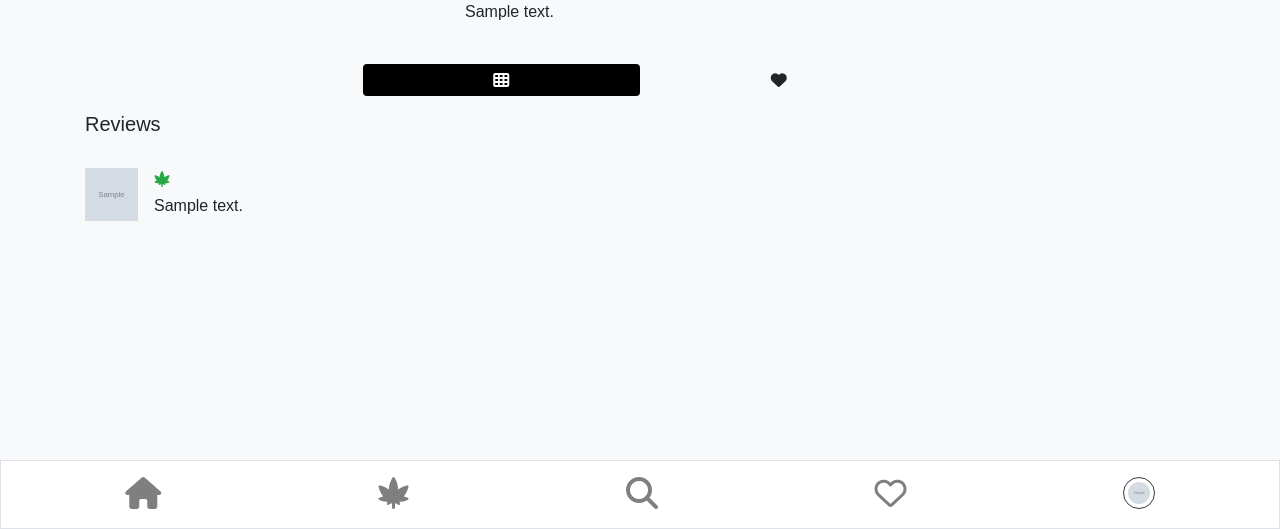
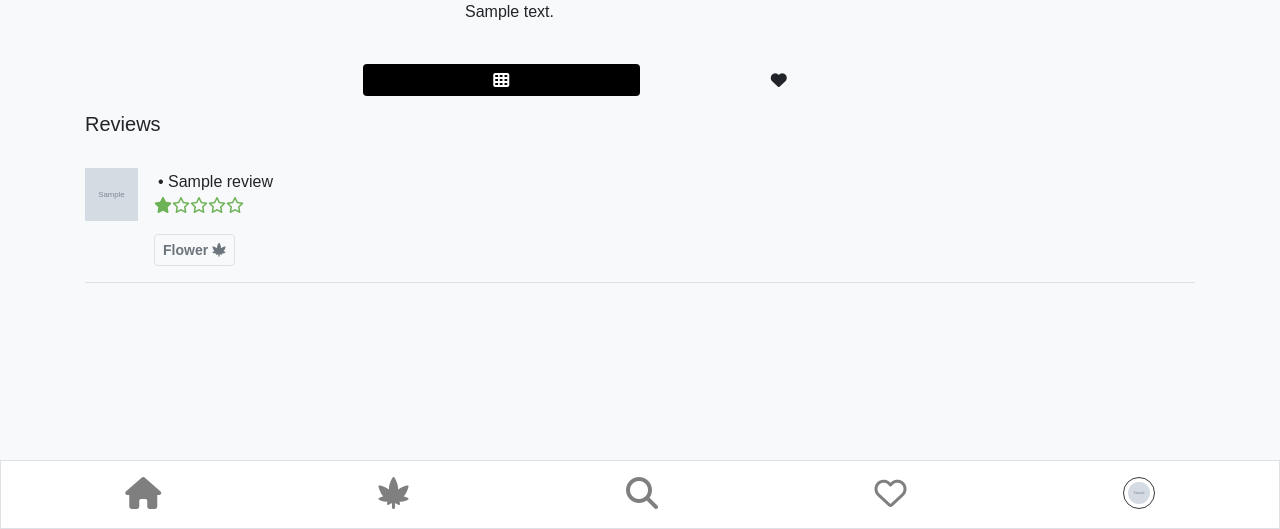
Before and after one commit to areeves9/canvas, a Django app: page /accounts/profile/ in a window 1280 px wide. Shown: the part 271-800 px from the top of the page. Run offline with Django 3.2, Linux system fonts and the light colour scheme; a user stored in the database is signed in; tables that the repository leaves empty hold one stand-in row (values such as "Sample post"); grey boxes marked "Sample" are stand-in pictures; data that the repository does not hold is empty; parts of the project's set-up code (start-up, migrations or seed data) failed here and were passed over; some libraries are stand-ins or nearby versions.

Commit message:
profile template

```diff
--- a/reviews/templates/reviews/reviews.html
+++ b/reviews/templates/reviews/reviews.html
@@ -17,11 +17,10 @@
 {% block domready %}
 
 $('#reviewList').click(function(e){
-  e.preventDefault();
-  const anchor = e.target.parentElement;
 
   if (e.target.parentElement.className == 'review-like') {
-    console.log('hello3')
+    e.preventDefault();
+    const anchor = e.target.parentElement;
     $.post('{% url "reviews:review_like" %}',
     {
       id: $(anchor).data('id'),
--- a/templates/partials/accounts/profile_user_favorites.html
+++ b/templates/partials/accounts/profile_user_favorites.html
@@ -8,7 +8,7 @@
         {% for strain in user.strains_liked.all %}
         <div id="pills-home" role="tabpanel" aria-labelledby="pills-home-tab"
         class="tab-pane fade show active">
-            <div class="card m-1">
+            <div class="card m-1 border-0 bg-light shadow-sm">
                 <a href="{{ strain.get_absolute_url }}">
                     {% if strain.photo_url %}
                     <img class="card-img-top" src="{{ strain.photo_url }}" style="object-fit: cover; height: 325px; width: 325px;" alt="Card image cap">
@@ -17,19 +17,9 @@
                     {% endif %}
                 </a>
                 <div class="card-body">
-
-                    <span class="float-right"><i class="fas fa-heart text-success"></i> {{ strain.users_like.all.count }}</span>
-                    <h5 class="card-title">
-                        <a href="{% url 'reviews:strain_detail' strain.id %}">{{ strain }}</a>
+                    <h5 class="card-title text-dark text-center">
+                        <a class="text-decoration-none text-dark" href="{% url 'reviews:strain_detail' strain.id %}">{{ strain }}</a>
                     </h5>
-
-                    {% if strain.user_review.count > 0 %}
-                    <p class="card-text">{{ strain.get_average_rating|floatformat:1 }} <i class="text-success fas fa-star"></i>
-                        • {{ strain.user_review.count }} review{{ strain.user_review|pluralize:'s' }}
-                    </p>
-                    {% else %}
-                    <p class="card-text">No reviews yet.</p>
-                    {% endif %}
                 </div> <!--/.card-body-->
             </div>
         </div>
--- a/templates/partials/accounts/profile_user_reviews.html
+++ b/templates/partials/accounts/profile_user_reviews.html
@@ -3,7 +3,6 @@
 <h5 class="text-left">Reviews</h5>
     {% for review in review_list %}
     <div class="row">
-
     <div id="pills-home" role="tabpanel" aria-labelledby="pills-home-tab"
     class="tab-pane fade show active">
         <div class="col-12 mt-4">
@@ -16,18 +15,14 @@
                     {% endif %}
                 </a>
                 <div class="media-body">
-                    <h5 class="d-inline ml-1">
-                        <a href="{% url 'reviews:review_detail' review.id%}">
-                            {{ review.strain }}
-                        </a>
-                    </h5>
-                    <span class="float-left">
-                        {% include "partials/strains/strain_review_method_icon.html" %}
-                    </span>
-                    <p>{{ review.content }}</p>
+                    <h5 class="d-inline ml-1">{{ review.strain }}</h5> • <h6 class="d-inline">{{ review.title }}</h6>
+                    <span class="mb-3 d-block">{{ review.rating|rating_icon }}</span>
+                    {% include 'partials/reviews/review_method_badge.html' %}
                 </div> <!--/.media-body-->
             </div> <!--/.media-->
         </div> <!--/.col-12-->
     </div>
 </div> <!--/.row-->
+<hr/>
+
 {% endfor %}
```
